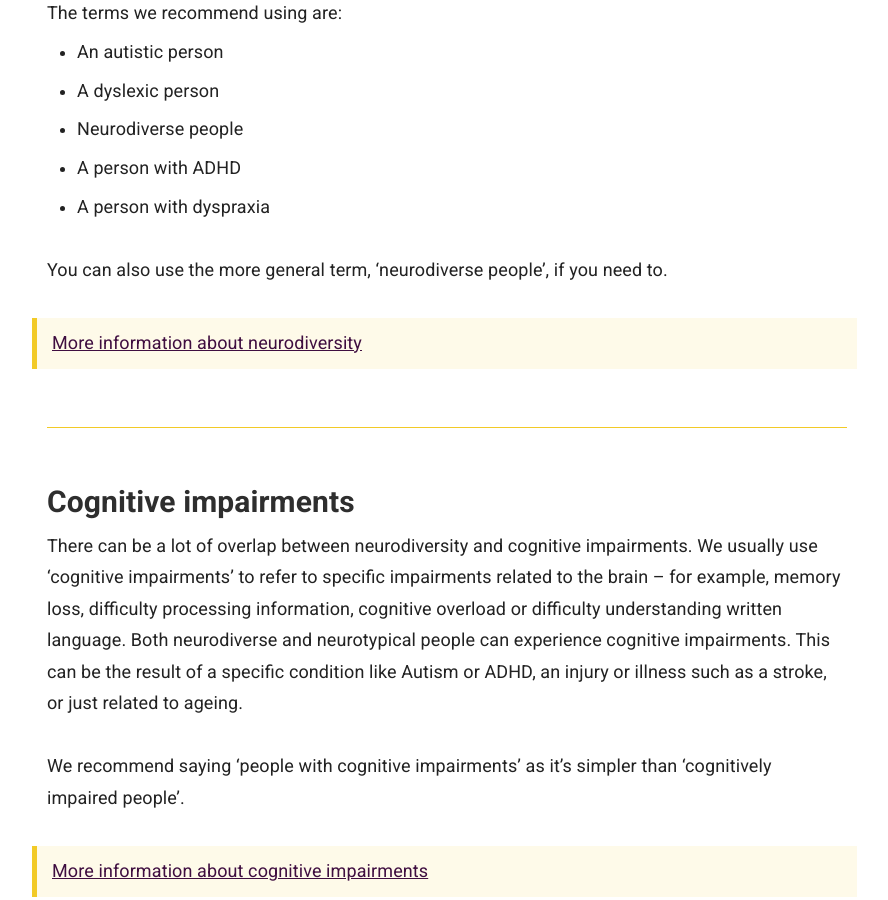
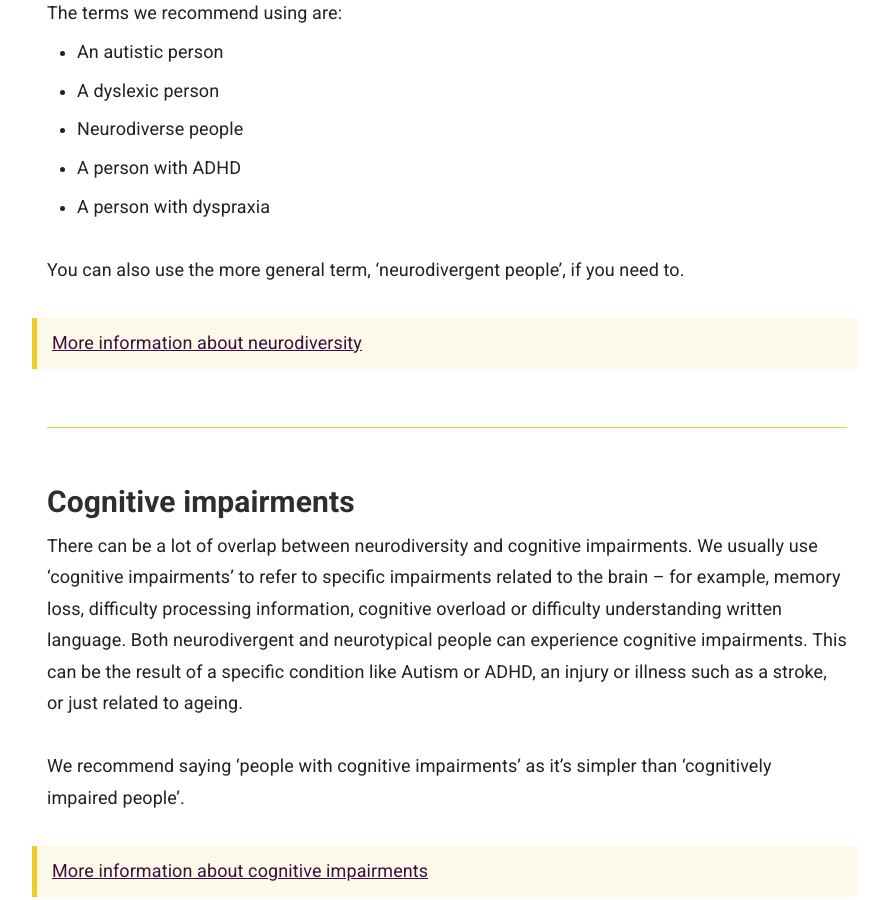
Before and after one commit to numbat70/inclusion2021, a Jekyll site: the page built from _docs/accessibility/language.md, in a window 1280 px wide and 900 px high, scrolled down 2135 px. Shown: the whole window, without its empty margins (343-1231 px from the left). Built offline with Jekyll 4.4.1, drawn with Linux system fonts in a browser that asks for light colours.

Commit message:
replace neurodiverse by neurodivergent

```diff
--- a/_docs/accessibility/language.md
+++ b/_docs/accessibility/language.md
@@ -62,7 +62,7 @@ We recommend taking the 'identity first’ approach when talking about neurodive
 - A person with ADHD
 - A person with dyspraxia
 
-You can also use the more general term, ‘neurodiverse people’, if you need to.
+You can also use the more general term, ‘neurodivergent people’, if you need to.
 
 > [More information about neurodiversity](/inclusion/accessibility/advice-specific/#neurodiversity)
 
@@ -70,7 +70,7 @@ You can also use the more general term, ‘neurodiverse people’, if you need t
 
 ### Cognitive impairments
 
-There can be a lot of overlap between neurodiversity and cognitive impairments. We usually use ‘cognitive impairments’ to refer to specific impairments related to the brain – for example, memory loss, difficulty processing information, cognitive overload or difficulty understanding written language. Both neurodiverse and neurotypical people can experience cognitive impairments. This can be the result of a specific condition like Autism or ADHD, an injury or illness such as a stroke, or just related to ageing.
+There can be a lot of overlap between neurodiversity and cognitive impairments. We usually use ‘cognitive impairments’ to refer to specific impairments related to the brain – for example, memory loss, difficulty processing information, cognitive overload or difficulty understanding written language. Both neurodivergent and neurotypical people can experience cognitive impairments. This can be the result of a specific condition like Autism or ADHD, an injury or illness such as a stroke, or just related to ageing.
 
 We recommend saying ‘people with cognitive impairments’ as it’s simpler than ‘cognitively impaired people’.
 
```
Also changed, not shown: _docs/accessibility/advice-specific.md (+2 -2 lines).
